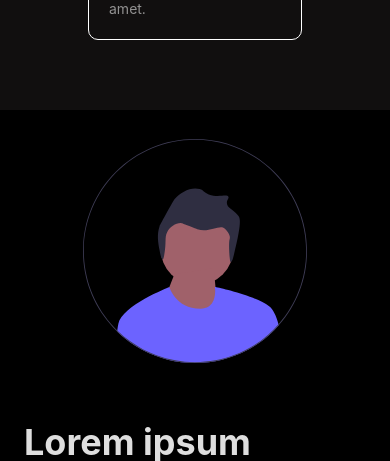
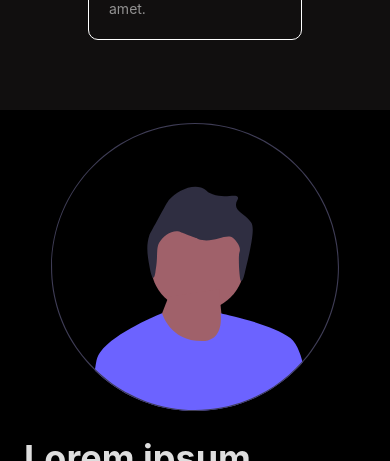
Before and after one commit to ManuelBellucci/DigitaRE, a React (Vite) app: page / in a window 390 px wide. Shown: the part 3460-3921 px from the top of the page. Built offline with nearby package versions, Linux system fonts and the light colour scheme.

Commit message:
changed max-h for image

```diff
--- a/src/Components/SecondSection/SecondSection.jsx
+++ b/src/Components/SecondSection/SecondSection.jsx
@@ -9,7 +9,7 @@ const SecondSection = () => {
         <img
           src={data.image.src}
           alt={data.image.alt}
-          className='max-h-56 md:max-h-72 lg:max-h-96'
+          className='max-h-72 lg:max-h-96'
         />
       </div>
       <div className='flex flex-col self-center lg:w-[70%] items-start gap-4 md:gap-6 lg:gap-8 px-6 md:px-0'>
```
